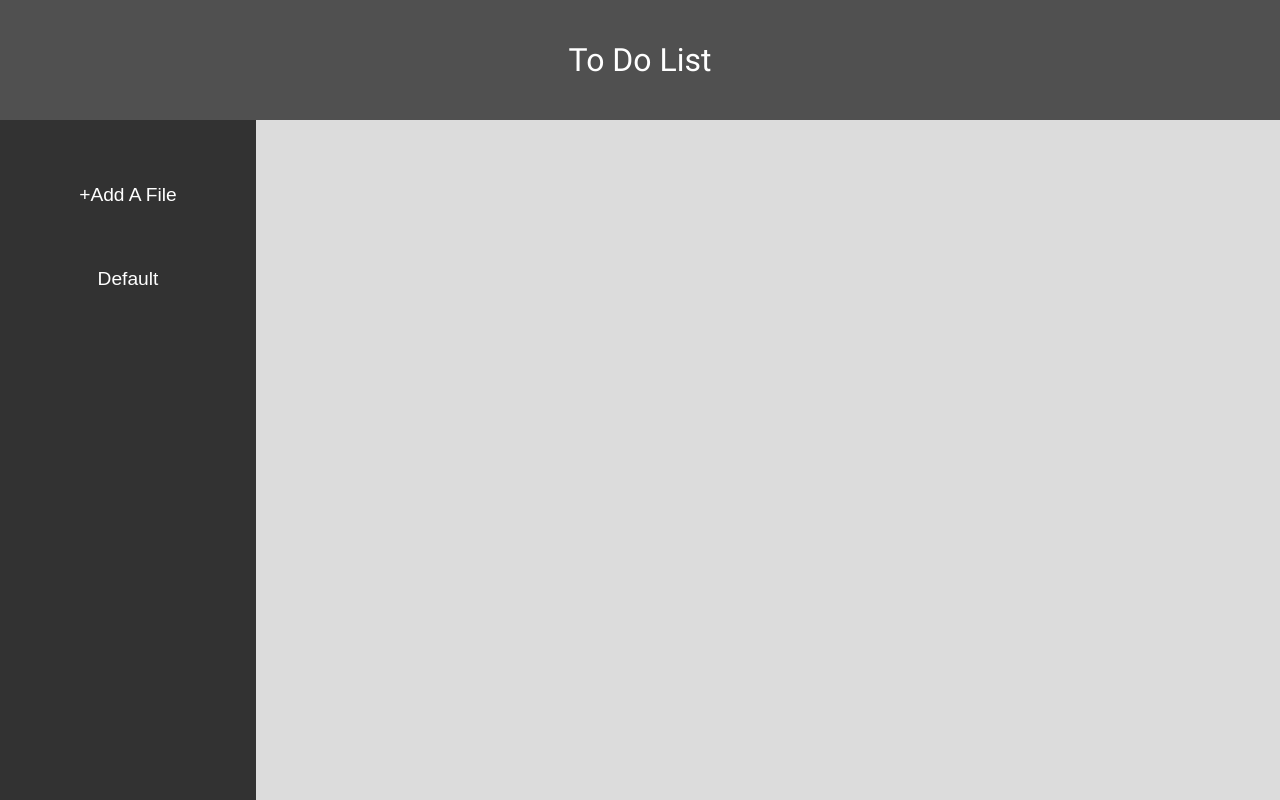
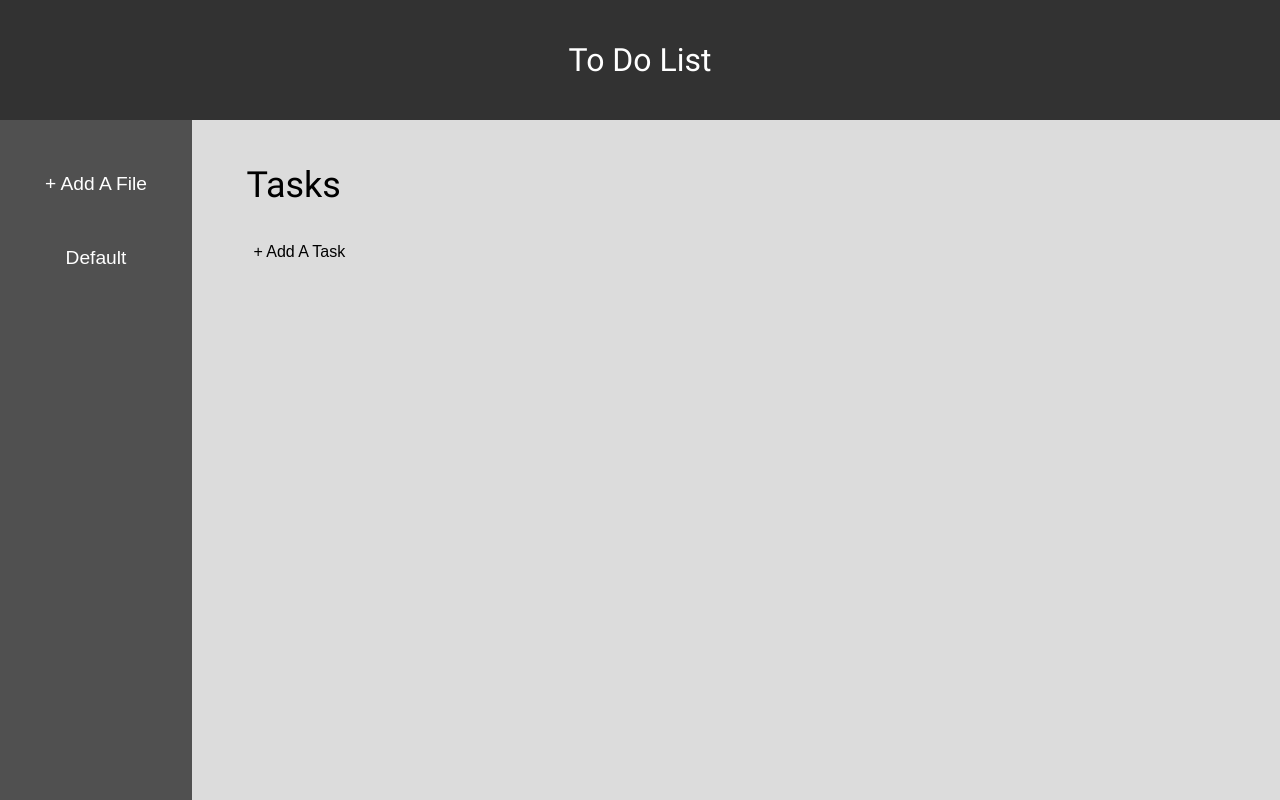
Before and after one commit to kyougene/to-do-list, a website built with webpack: page dist/index.html in a window 1280 px wide. Built offline with nearby package versions, Linux system fonts and the light colour scheme.

Commit message:
task container styling

```diff
--- a/src/LoadFiles.js
+++ b/src/LoadFiles.js
@@ -6,19 +6,17 @@ export default function () {
     fileList.setAttribute('class', 'file-list');
     fileBar.appendChild(fileList);
 
-    const fileUl = document.querySelector('.file-list')
-
     const addAFileButton = document.createElement('li');
     addAFileButton.setAttribute('class', 'button-list');
-    addAFileButton.innerHTML = '<button class="button">+Add A File</button>';
+    addAFileButton.innerHTML = '<button class="button">+ Add A File</button>';
     console.log(addAFileButton)
-    fileUl.appendChild(addAFileButton);
+    fileList.appendChild(addAFileButton);
 
     const defaultButton = document.createElement('li');
     defaultButton.setAttribute('class', 'button-list');
     defaultButton.innerHTML = '<button class="button">Default</button>';
     console.log(defaultButton)
-    fileUl.appendChild(defaultButton);
+    fileList.appendChild(defaultButton);
 
 
 }
--- /dev/null
+++ b/src/LoadTasks.js
@@ -0,0 +1,20 @@
+export default function () {
+    const mainContent = document.querySelector('.main-content');
+    const taskContainer = document.createElement('div');
+    taskContainer.setAttribute('class', 'task-container');
+    mainContent.appendChild(taskContainer);
+
+    const taskTitle = document.createElement('div');
+    taskTitle.setAttribute('class', 'task-title');
+    taskTitle.innerHTML = '<h2 class="title">Tasks</h2>';
+    taskContainer.appendChild(taskTitle);
+
+    const addTask = document.createElement('button');
+    addTask.setAttribute('class', 'add-task-button');
+    addTask.innerText = '+ Add A Task';
+    taskContainer.appendChild(addTask);
+
+    const taskList = document.createElement('ul');
+    taskList.setAttribute('class', 'task-list');
+    taskContainer.appendChild(taskList);
+}
--- a/src/index.js
+++ b/src/index.js
@@ -11,3 +11,6 @@ fileBar();
 
 import loadFiles from './LoadFiles.js'
 loadFiles();
+
+import mainContent from './LoadTasks';
+mainContent();
--- a/src/styles.css
+++ b/src/styles.css
@@ -28,7 +28,7 @@ body {
 header {
     width: 100%;
     height: 100%;
-    background-color: rgba(80, 80, 80, 1);
+    background-color: rgba(50, 50, 50, 1);
     color: white;
     display: flex;
     justify-content: center;
@@ -39,7 +39,7 @@ header {
 .main-content {
     background-color: rgba(220, 220, 220, 1);
     display: grid;
-    grid-template-columns: 20% 80%;
+    grid-template-columns: 15% 85%;
     grid-template-rows: 100%;
 }
 
@@ -50,7 +50,7 @@ header {
     display: flex;
     flex-direction: column;
     align-items: center;
-    background-color: rgba(50, 50, 50, 1);
+    background-color: rgba(80, 80, 80, 1);
 }
 
 .file-list {
@@ -70,7 +70,7 @@ header {
     color: white;
     background-color: transparent;
     border: 1px solid transparent;
-    border-radius: 8%;
+    border-radius: 5px;
     width: 100%;
     font-size: 1.2rem;
     padding: 5%;
@@ -80,3 +80,42 @@ header {
     cursor: pointer;
     background-color: rgba(255, 255, 255, .5);
 }
+
+/* grid layout for the task conent */
+.task-container {
+    width: 100%;
+    height: 100%;
+    display: grid;
+    grid-template-columns: 100%;
+    grid-template-rows: 10% 10% 80%;
+    padding: 4% 5%;
+}
+
+/* task content styling */
+
+.task-title {
+    width: 100%;
+    height: 100%;
+    font-size: 1.5rem;
+}
+
+.title {
+    width: 100%;
+    height: 100%;
+    padding: 0;
+    margin: 0;
+}
+
+.add-task-button {
+    background-color: transparent;
+    border: 1px solid transparent;
+    border-radius: 5px;
+    font-size: 1rem;
+    width: auto;
+    text-align: left;
+}
+
+.add-task-button:hover {
+    cursor: pointer;
+    background-color: rgba(255, 255, 255, .5);
+}
```
Also changed, not shown: dist/main.js.
